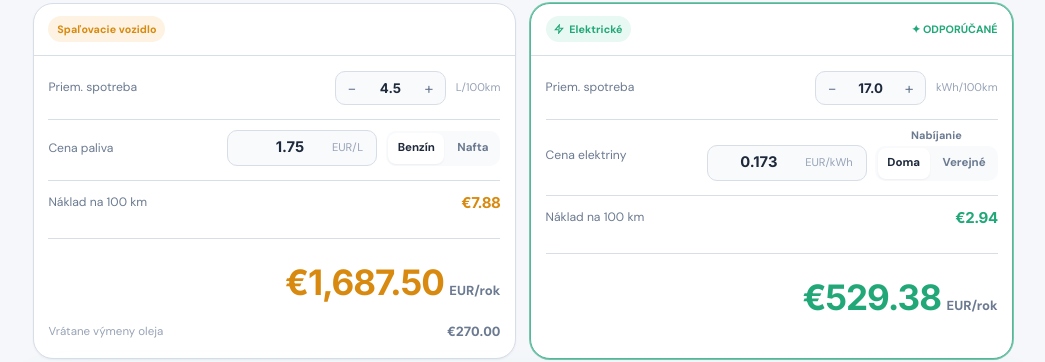
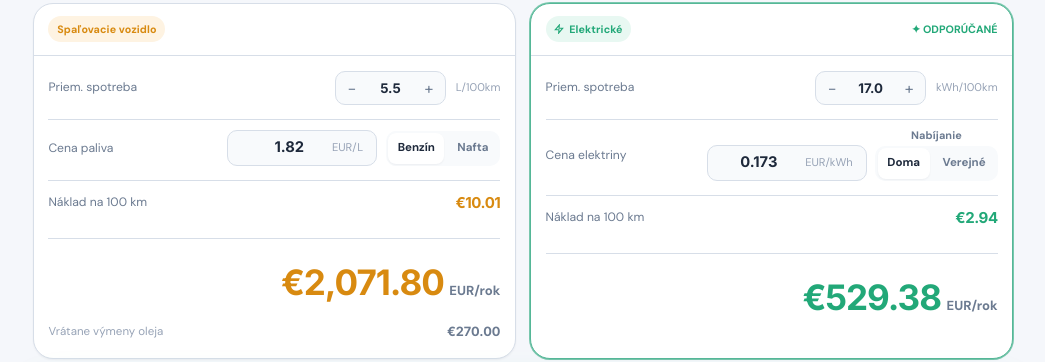
Before and after one commit to Azshken/EVCompare, a React (Vite) app: page / in a window 1280 px wide. Shown: the part 494-856 px from the top of the page, without its empty margins (117-1162 px from the left). Built offline with nearby package versions, Linux system fonts and the light colour scheme; no server answers.

Commit message:
Import current Slovak fuel prices and update default consumption
Fetches national benzín/nafta averages on load (cached for a day) and sets Benzín to 5.5 L/100km and Nafta to 4.5 L/100km. Home electricity stays fixed.

```diff
--- a/src/App.tsx
+++ b/src/App.tsx
@@ -83,9 +83,9 @@ const defaultVoltCalcState: VoltCalcState = {
     public: { price: 0.40 },
   },
   fuelSettings: {
-    petrol: { labelKey: "petrol", consumption: 4.5, price: 1.75 },
-    diesel: { labelKey: "diesel", consumption: 4.1, price: 1.61 },
-    hybrid: { labelKey: "hybrid", consumption: 3.9, price: 1.75 },
+    petrol: { labelKey: "petrol", consumption: 5.5, price: 1.82 },
+    diesel: { labelKey: "diesel", consumption: 4.5, price: 1.97 },
+    hybrid: { labelKey: "hybrid", consumption: 3.9, price: 1.82 },
   },
   evConsumption: 17,
 };
@@ -129,15 +129,24 @@ function normaliseVoltCalcState(value: unknown): VoltCalcState {
       : "petrol";
 
   const source = input.fuelSettings;
+  const previousPetrolConsumption = 4.5;
+  const previousDieselConsumption = 4.1;
+  const petrolConsumption = Number(source?.petrol?.consumption ?? fallback.fuelSettings.petrol.consumption);
+  const dieselConsumption = Number(source?.diesel?.consumption ?? fallback.fuelSettings.diesel.consumption);
+
   const fuelSettings: FuelSettings = {
     petrol: {
       labelKey: "petrol",
-      consumption: Number(source?.petrol?.consumption ?? fallback.fuelSettings.petrol.consumption),
+      consumption: petrolConsumption === previousPetrolConsumption
+        ? fallback.fuelSettings.petrol.consumption
+        : petrolConsumption,
       price: Number(source?.petrol?.price ?? fallback.fuelSettings.petrol.price),
     },
     diesel: {
       labelKey: "diesel",
-      consumption: Number(source?.diesel?.consumption ?? fallback.fuelSettings.diesel.consumption),
+      consumption: dieselConsumption === previousDieselConsumption
+        ? fallback.fuelSettings.diesel.consumption
+        : dieselConsumption,
       price: Number(source?.diesel?.price ?? fallback.fuelSettings.diesel.price),
     },
     hybrid: {
@@ -215,6 +224,68 @@ function App() {
   useEffect(() => {
     window.localStorage.setItem("evcompare-loancalc", JSON.stringify(loanCalc));
   }, [loanCalc]);
+
+  useEffect(() => {
+    let cancelled = false;
+    const cacheKey = "evcompare-fuel-prices";
+    const dayMs = 24 * 60 * 60 * 1000;
+
+    async function loadFuelPrices() {
+      try {
+        const cachedRaw = window.localStorage.getItem(cacheKey);
+        if (cachedRaw) {
+          const cached = JSON.parse(cachedRaw) as {
+            fetchedAt?: number;
+            petrol?: number;
+            diesel?: number;
+          };
+          if (
+            cached.fetchedAt &&
+            Date.now() - cached.fetchedAt < dayMs &&
+            typeof cached.petrol === "number" &&
+            typeof cached.diesel === "number"
+          ) {
+            applyFuelPrices(cached.petrol, cached.diesel);
+            return;
+          }
+        }
+
+        const response = await fetch(
+          "https://www.fuel-prices.eu/traveler-hud/api.php?country=SK",
+        );
+        if (!response.ok) return;
+        const payload = await response.json();
+        const petrol = Number(payload?.user?.euro95);
+        const diesel = Number(payload?.user?.diesel);
+        if (!Number.isFinite(petrol) || !Number.isFinite(diesel)) return;
+
+        window.localStorage.setItem(
+          cacheKey,
+          JSON.stringify({ fetchedAt: Date.now(), petrol, diesel }),
+        );
+        if (!cancelled) applyFuelPrices(petrol, diesel);
+      } catch {
+        // Keep the latest stored or default prices if the feed is unavailable.
+      }
+    }
+
+    function applyFuelPrices(petrol: number, diesel: number) {
+      setVoltCalc((prev) => ({
+        ...prev,
+        fuelSettings: {
+          ...prev.fuelSettings,
+          petrol: { ...prev.fuelSettings.petrol, price: petrol },
+          diesel: { ...prev.fuelSettings.diesel, price: diesel },
+          hybrid: { ...prev.fuelSettings.hybrid, price: petrol },
+        },
+      }));
+    }
+
+    void loadFuelPrices();
+    return () => {
+      cancelled = true;
+    };
+  }, []);
 
   const selectedFuel = voltCalc.fuelSettings[voltCalc.fuelType];
 
```
